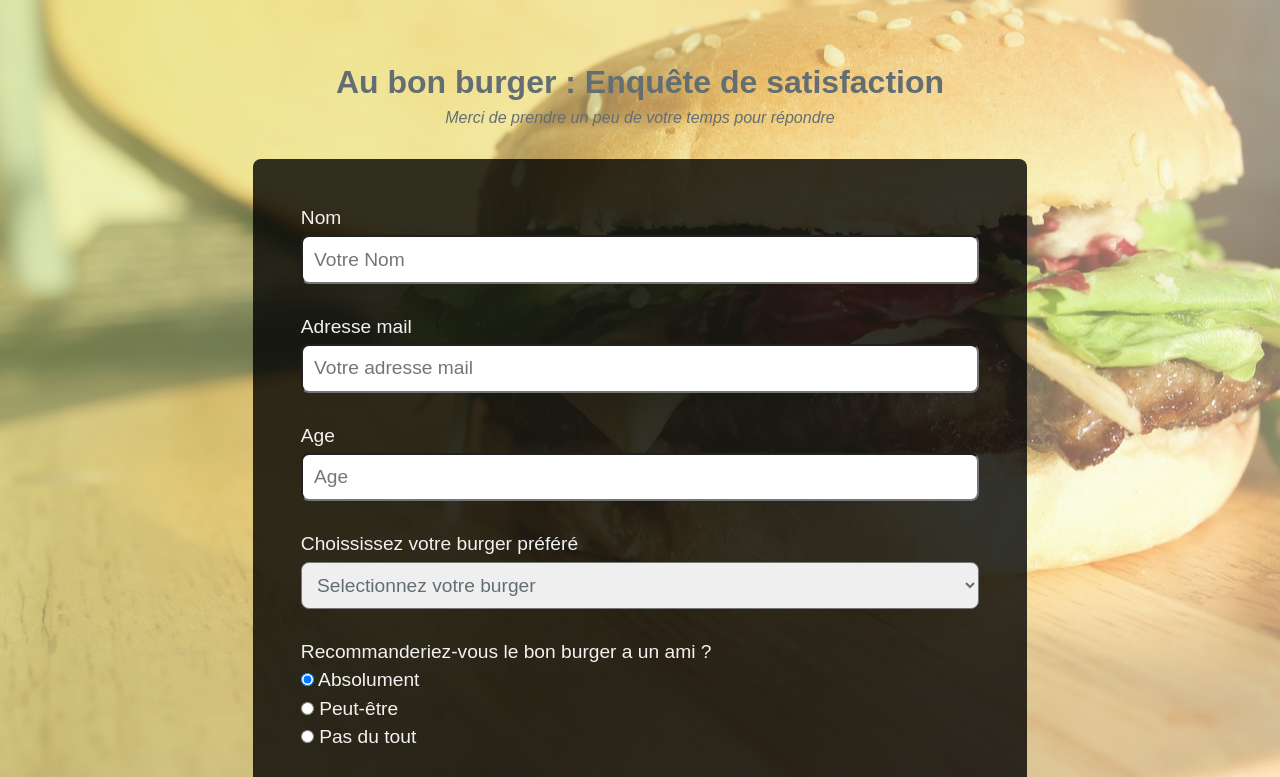
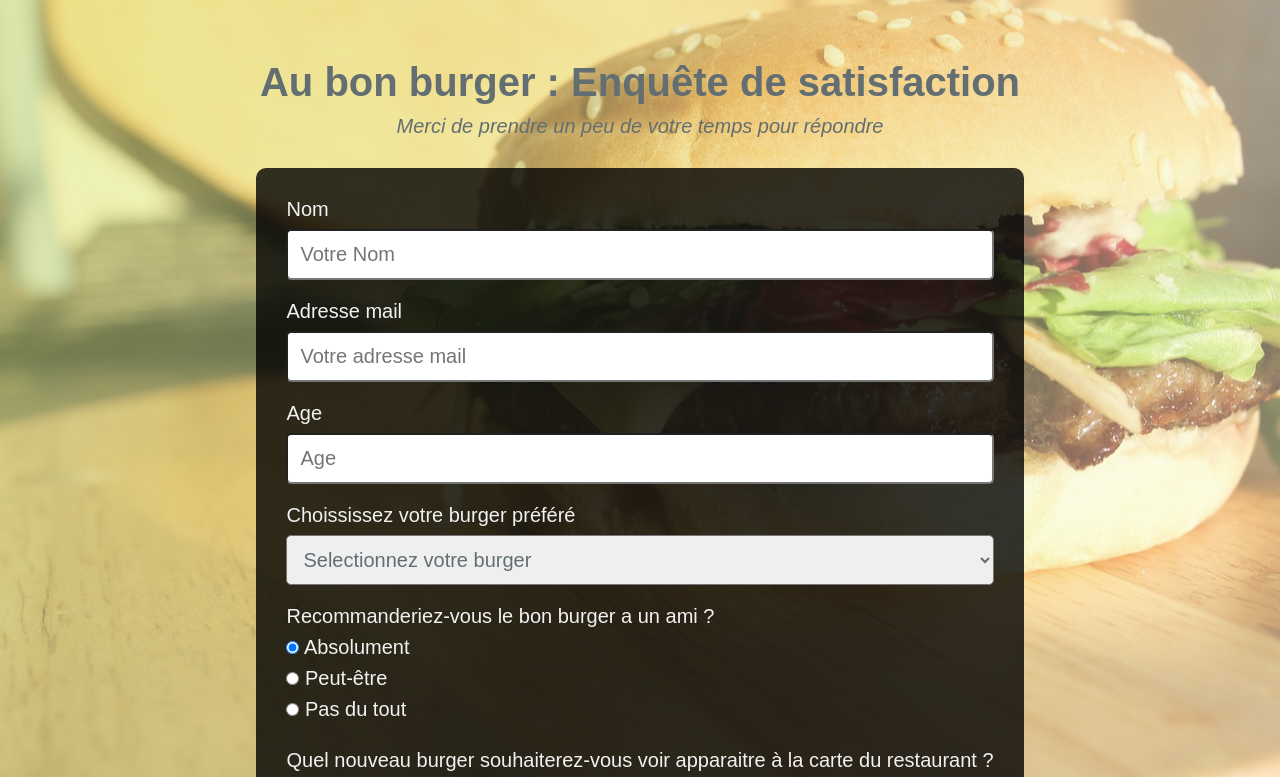
Before and after one commit to GrinkCoding/formulaire, a plain HTML site: page index.html in a window 1280 px wide. Shown: the top 777 px of the page. Drawn offline with Linux system fonts and the light colour scheme.

Commit message:
Add files via upload

```diff
--- a/style.css
+++ b/style.css
@@ -5,8 +5,11 @@
 
 }
 
+html{
+    font-size: 62.5%;
+}
+
 body{
-    font-size: 62.5%;
     display: flex;
     justify-content: center;
     align-items: center;
@@ -29,24 +32,24 @@ body::before {
 }
 
 #container{
-    font-size: 1rem;
+    font-size: 2rem;
     display: flex;
     flex-direction: column;
     align-items: center;
-    margin: 4rem 0;
+    margin: 6rem 0;
   }
 
   #title{
-      font-size: 2rem;
-      margin-bottom: .5rem;
-      padding: 0 .7rem;
+      font-size: 4rem;
+      margin-bottom: 1rem;
+      /* padding: 0 .7rem; */
       color:#636e72;
       text-align: center;
   }
 
   #description{
       font-style: italic;
-      margin-bottom: 2rem;
+      margin-bottom: 3rem;
       color: #636e72;
       text-align: center;
   }
@@ -56,8 +59,8 @@ body::before {
   #survey-form{
     background:rgba(0,0,0,.8);
     color: #f1f1f1;
-    border-radius: .5rem;
-    font-size: 1.2rem;
+    border-radius: 1rem;
+    font-size: 2rem;
     padding: 2rem;
   }
 
@@ -68,33 +71,53 @@ body::before {
   }
 
   .form-group input{
-      padding: .7rem;
+      padding: 1.2rem;
       border-radius: .5rem;
       outline: none;
       color: #636e72;
-      font-size: 1.2rem;
+      font-size: 2rem;
   }
 
   .form-group label{
-    margin-bottom: .4rem;
+    margin-bottom: .8rem;
 }
 
   .form-group p{
-    margin-bottom: .4rem;
+    margin-bottom: .8rem;
 }
 
   #dropdown{
-      padding: .7rem;
+      padding: 1.2rem;
       border-radius: .5rem;
       color: #636e72;
-      font-size: 1.2rem;
+      font-size: 2rem;
   }
 
   #comments{
       border-radius: .5rem;
-      padding: .7rem;
+      padding: 1.2rem;
+      font-size: 2rem;
   }
 
   #submit{
       background-color: #fdcb6e;
   }
+
+
+  @media screen and (max-width: 33.75em) {
+    html{
+        font-size: 50%;
+    }
+  }
+
+  @media screen and (max-width: 26.57em) {
+    html{
+        font-size: 40%;
+    }
+  }
+
+  @media screen and (max-width: 21.875em) {
+    html{
+        font-size: 37%;
+    }
+  }
```
